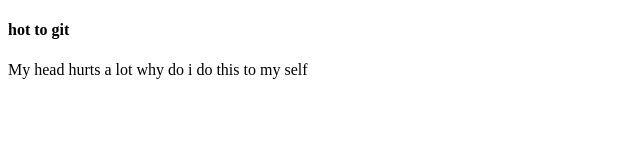
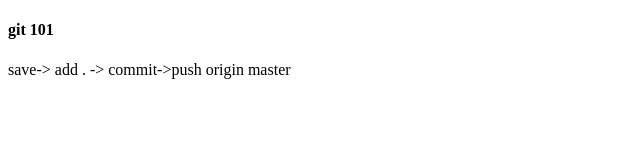
Before and after one commit to MarkGrinberg1911/Amazingv1, a plain HTML site: page index.html in a window 1280 px wide. Shown: the full height of the page, 0-640 px from the left. Drawn offline with Linux system fonts and the light colour scheme.

Commit message:
trying to etch this into my memory

```diff
--- a/index.html
+++ b/index.html
@@ -6,9 +6,9 @@
     <meta name="viewport" content="width=device-width, initial-scale=1.0">
     <title>Document</title>
 </head>
-<h><h4> hot to git </h4></h>
+<h><h4> git 101 </h4></h>
 <body>
-    <h>My head hurts a lot why do i do this to my self </h>
+    <h>save-> add . -> commit->push origin master </h>
 
 </body>
 </html>
```
